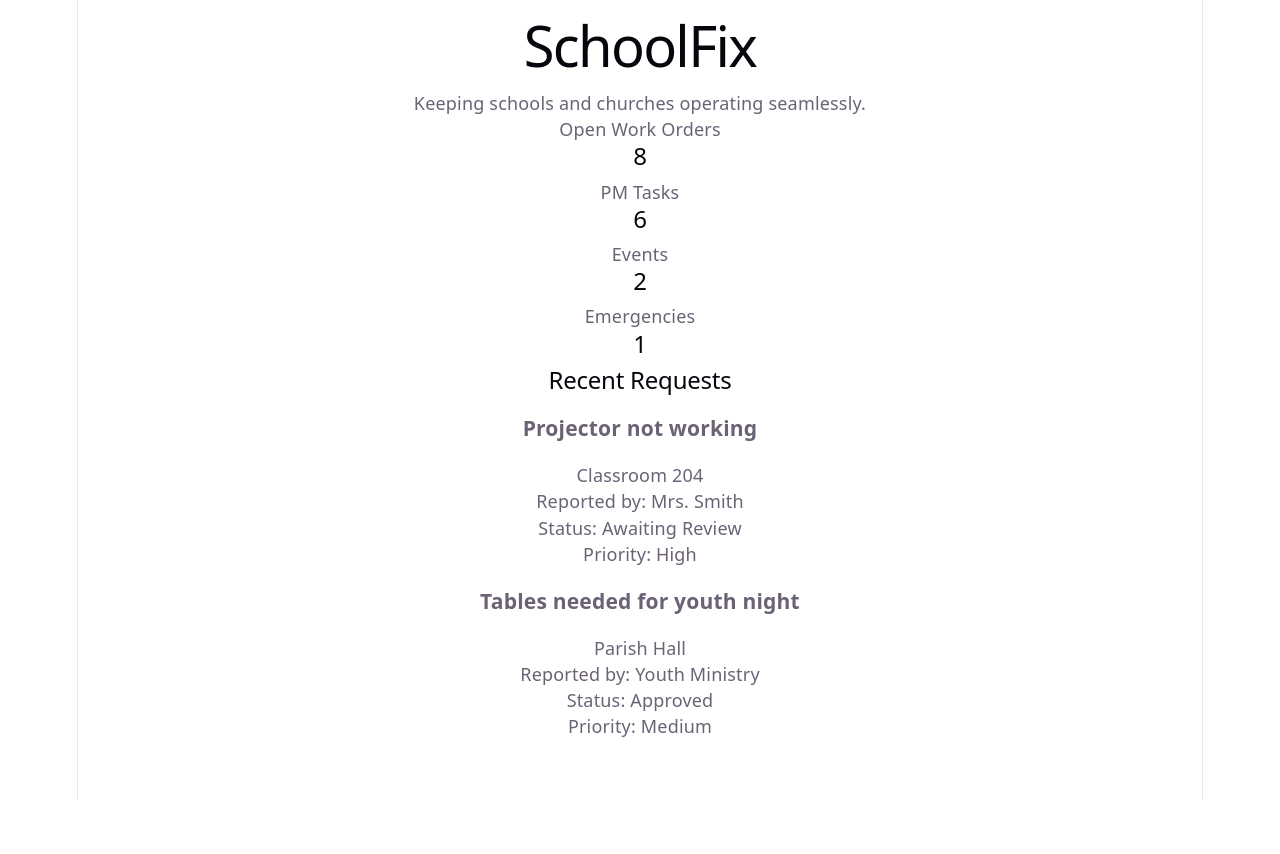
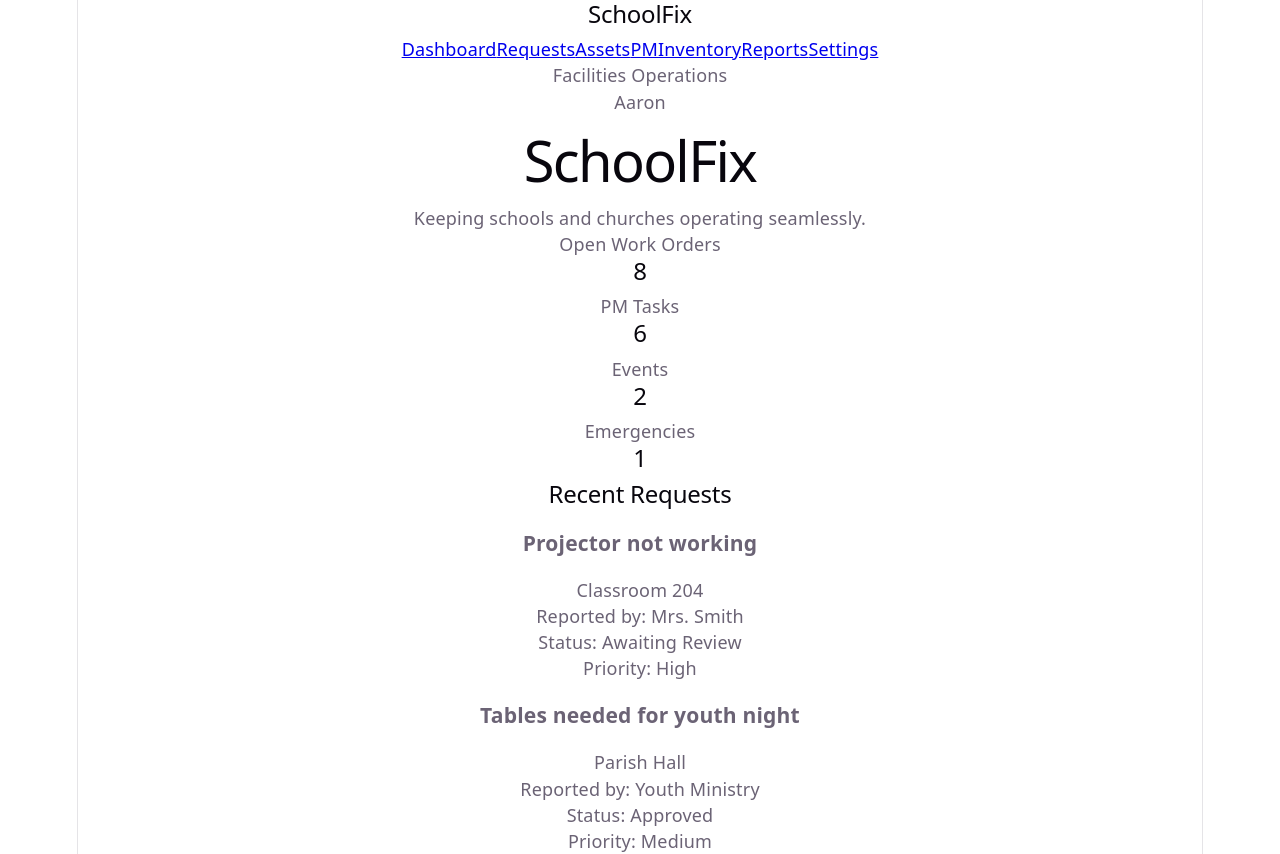
Before and after one commit to Noelke10/Schoolfix, a React (Vite) app in the folder frontend/: page / in a window 1280 px wide. Before the commit the page ends 800 px from the top, so only its background shows below. Built offline with nearby package versions, Linux system fonts and the light colour scheme.

Commit message:
feat: add application shell layout

```diff
--- a/frontend/src/App.tsx
+++ b/frontend/src/App.tsx
@@ -1,7 +1,12 @@
+import AppLayout from "./layouts/AppLayout";
 import Dashboard from "./pages/Dashboard";
 
 function App() {
-  return <Dashboard />;
+  return (
+    <AppLayout>
+      <Dashboard />
+    </AppLayout>
+  );
 }
 
 export default App;
--- /dev/null
+++ b/frontend/src/components/layout/Header.tsx
@@ -0,0 +1,10 @@
+function Header() {
+  return (
+    <header>
+      <p>Facilities Operations</p>
+      <p>Aaron</p>
+    </header>
+  );
+}
+
+export default Header;
--- /dev/null
+++ b/frontend/src/components/layout/Sidebar.tsx
@@ -0,0 +1,19 @@
+function Sidebar() {
+  return (
+    <aside>
+      <h2>SchoolFix</h2>
+
+      <nav>
+        <a href="#">Dashboard</a>
+        <a href="#">Requests</a>
+        <a href="#">Assets</a>
+        <a href="#">PM</a>
+        <a href="#">Inventory</a>
+        <a href="#">Reports</a>
+        <a href="#">Settings</a>
+      </nav>
+    </aside>
+  );
+}
+
+export default Sidebar;
--- /dev/null
+++ b/frontend/src/layouts/AppLayout.tsx
@@ -0,0 +1,21 @@
+import Header from "../components/layout/Header";
+import Sidebar from "../components/layout/Sidebar";
+
+type AppLayoutProps = {
+  children: React.ReactNode;
+};
+
+function AppLayout({ children }: AppLayoutProps) {
+  return (
+    <div>
+      <Sidebar />
+
+      <div>
+        <Header />
+        {children}
+      </div>
+    </div>
+  );
+}
+
+export default AppLayout;
```
Also changed, not shown: frontend/src/components/dashboard/StatsGrid.tsx (added).
